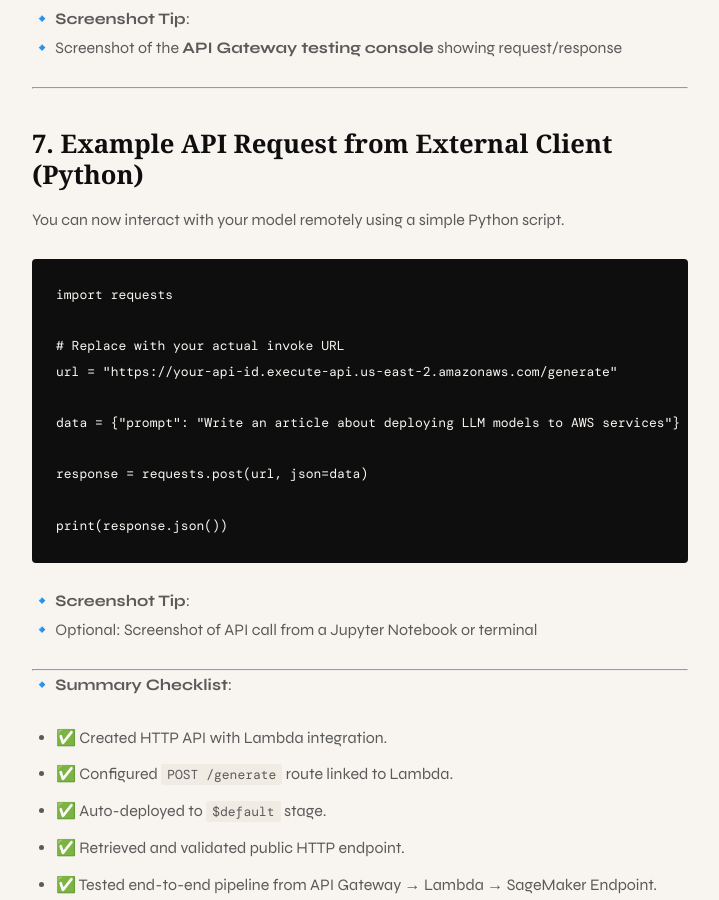
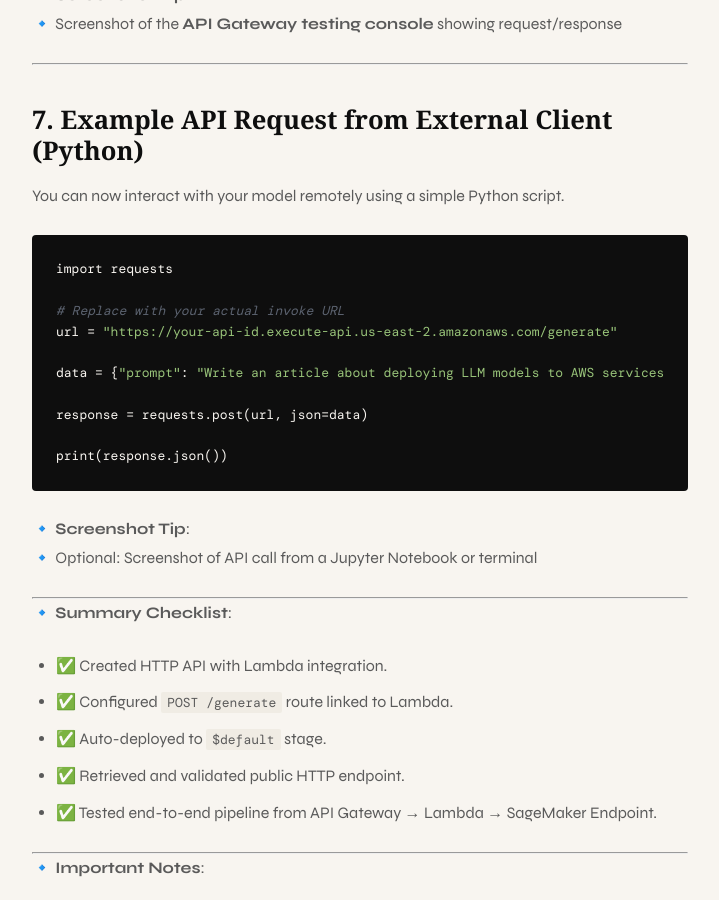
Before and after one commit to chumbucketleadcook/portfolio, a Jekyll site: the page built from _posts/2025-10-01-part3_api_gateway_setup_guide.md, in a window 1280 px wide and 900 px high, scrolled down 3313 px. Shown: the whole window, without its empty margins (280-999 px from the left). Built offline with Jekyll 4.4.1, drawn with Linux system fonts in a browser that asks for light colours; nearby versions of some CDN libraries; some web fonts are replaced; some of the changed lines change nothing that is shown.

Commit message:
syntax highlighting for code blocks from highlight.js

```diff
--- a/_layouts/post.html
+++ b/_layouts/post.html
@@ -1,6 +1,8 @@
 <!DOCTYPE html>
 <html lang="en">
 <head>
+  <link rel="stylesheet" href="https://cdnjs.cloudflare.com/ajax/libs/highlight.js/11.9.0/styles/atom-one-dark.min.css">
+  <script src="https://cdnjs.cloudflare.com/ajax/libs/highlight.js/11.9.0/highlight.min.js"></script>
   <meta charset="UTF-8" />
   <meta name="viewport" content="width=device-width, initial-scale=1.0" />
   <title>{{ page.title }} — Richard Antoine</title>
@@ -64,5 +66,6 @@
 
 <footer>© 2026 Richard Antoine</footer>
 
+<script>hljs.highlightAll();</script>
 </body>
 </html>
```
